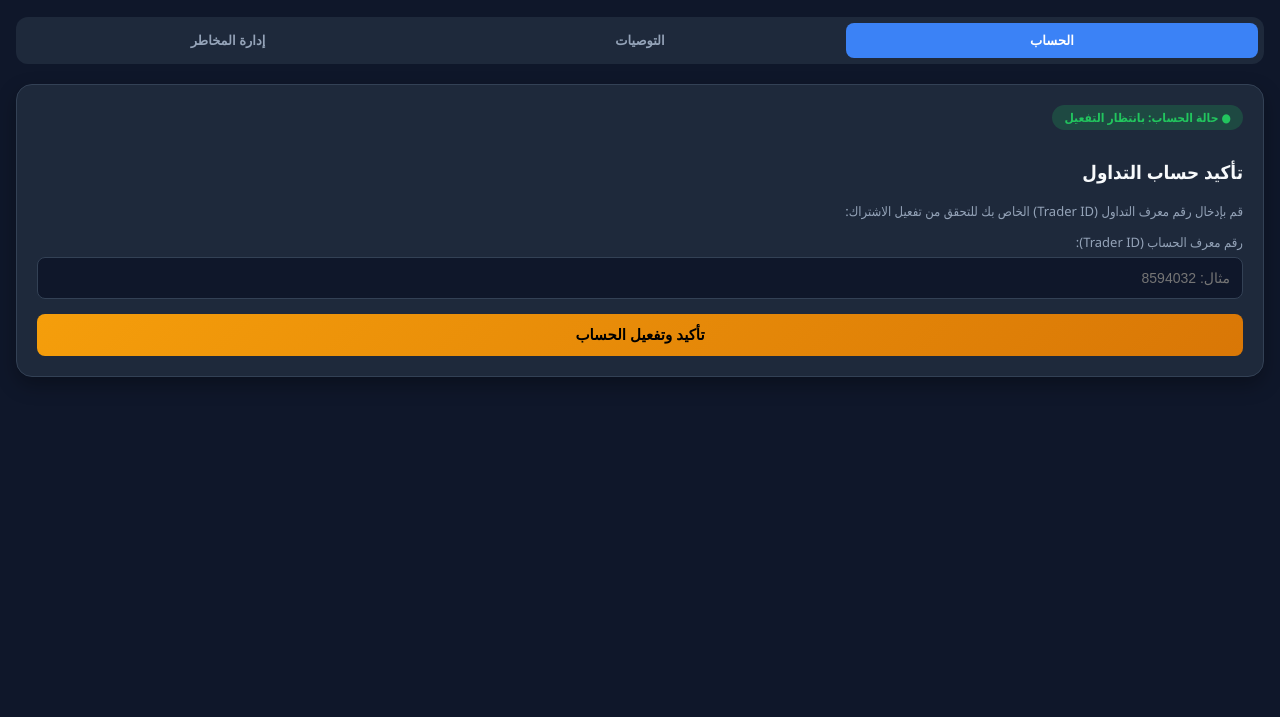
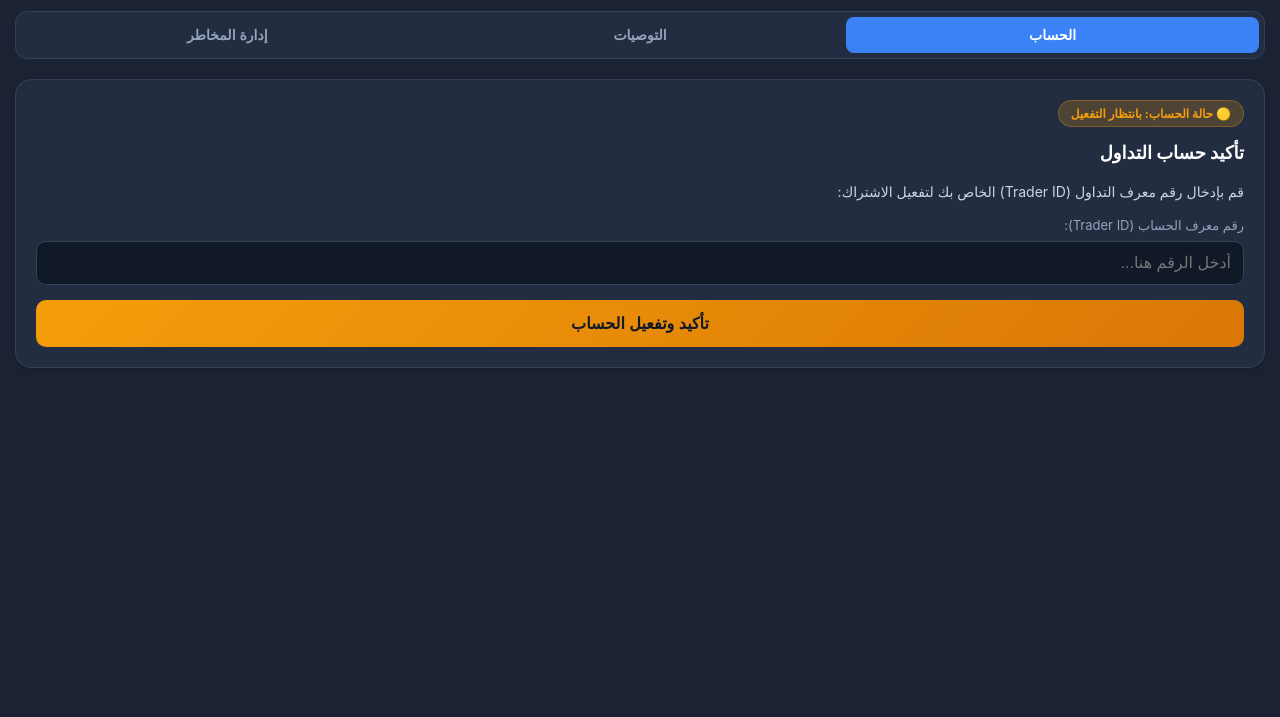
Before and after one commit to m09524016-oss/forex-mini-app, a plain HTML site: page index.html in a window 1280 px wide. Shown: the part 83-800 px from the top of the page. Drawn offline with Linux system fonts and the light colour scheme; a script that the page names is missing.

Commit message:
Update index.html

```diff
--- a/index.html
+++ b/index.html
@@ -3,234 +3,318 @@
 <head>
     <meta charset="UTF-8">
     <meta name="viewport" content="width=device-width, initial-scale=1.0">
-    <title>تطبيق مساعد التداول الاحترافي</title>
+    <title>مساعد التداول والتحليل</title>
     <script src="https://telegram.org/js/telegram-web-app.js"></script>
     <style>
         :root {
-            --bg-color: #0f172a;
-            --card-bg: #1e293b;
-            --accent-gold: #f59e0b;
-            --accent-blue: #3b82f6;
-            --green: #22c55e;
-            --text-color: #f8fafc;
-            --text-sub: #94a3b8;
+            --bg-color: #1a2234;
+            --card-bg: #232d42;
+            --text-color: #ffffff;
+            --accent-color: #f59e0b;
+            --accent-gradient: linear-gradient(135deg, #f59e0b 0%, #d97706 100%);
+            --secondary-color: #3b82f6;
+            --success-color: #10b981;
+            --danger-color: #ef4444;
+            --border-color: #334155;
         }
 
         body {
+            font-family: -apple-system, BlinkMacSystemFont, 'Segoe UI', Roboto, Helvetica, Arial, sans-serif;
             background-color: var(--bg-color);
             color: var(--text-color);
-            font-family: 'Segoe UI', Tahoma, Geneva, Verdana, sans-serif;
             margin: 0;
-            padding: 16px;
-            box-sizing: border-box;
+            padding: 15px;
             direction: rtl;
         }
 
         .header {
             text-align: center;
-            padding: 10px 0 20px 0;
-        }
-
-        .header h1 {
-            font-size: 20px;
-            color: var(--accent-gold);
-            margin: 5px 0;
-        }
-
-        .nav-tabs {
-            display: flex;
-            justify-content: space-around;
-            background: var(--card-bg);
-            border-radius: 12px;
-            padding: 6px;
             margin-bottom: 20px;
         }
 
+        .header h2 {
+            margin: 5px 0;
+            color: var(--accent-color);
+        }
+
+        .header p {
+            font-size: 13px;
+            color: #94a3b8;
+            margin: 0;
+        }
+
+        .tabs {
+            display: flex;
+            background-color: var(--card-bg);
+            border-radius: 12px;
+            padding: 5px;
+            margin-bottom: 20px;
+            border: 1px solid var(--border-color);
+        }
+
         .tab-btn {
+            flex: 1;
             background: none;
             border: none;
-            color: var(--text-sub);
-            padding: 10px 14px;
+            color: #94a3b8;
+            padding: 10px;
+            font-size: 14px;
             font-weight: bold;
-            font-size: 13px;
             cursor: pointer;
             border-radius: 8px;
-            transition: 0.3s;
-            flex: 1;
+            transition: all 0.3s ease;
         }
 
         .tab-btn.active {
-            background: var(--accent-blue);
-            color: #ffffff;
+            background-color: var(--secondary-color);
+            color: white;
         }
 
-        .section {
+        .tab-content {
             display: none;
-            background: var(--card-bg);
-            border-radius: 16px;
-            padding: 20px;
-            border: 1px solid #334155;
-            box-shadow: 0 8px 20px rgba(0,0,0,0.3);
         }
 
-        .section.active {
+        .tab-content.active {
             display: block;
         }
 
-        .input-group {
-            margin-bottom: 15px;
-            text-align: right;
-        }
-
-        .input-group label {
-            display: block;
-            margin-bottom: 6px;
-            font-size: 13px;
-            color: var(--text-sub);
-        }
-
-        .input-group input {
-            width: 100%;
-            padding: 12px;
-            border-radius: 8px;
-            border: 1px solid #334155;
-            background: #0f172a;
-            color: #fff;
-            box-sizing: border-box;
-            font-size: 14px;
-        }
-
-        .btn {
-            background: linear-gradient(135deg, var(--accent-gold), #d97706);
-            color: #000;
-            border: none;
-            padding: 12px;
-            border-radius: 8px;
-            font-size: 15px;
-            font-weight: bold;
-            cursor: pointer;
-            width: 100%;
-            transition: 0.3s;
-        }
-
-        .btn-blue {
-            background: linear-gradient(135deg, var(--accent-blue), #2563eb);
-            color: #fff;
+        .card {
+            background-color: var(--card-bg);
+            border-radius: 16px;
+            padding: 20px;
+            border: 1px solid var(--border-color);
+            box-shadow: 0 4px 6px -1px rgba(0, 0, 0, 0.1);
         }
 
         .status-badge {
             display: inline-block;
-            padding: 4px 12px;
+            padding: 5px 12px;
             border-radius: 20px;
             font-size: 12px;
             font-weight: bold;
-            background: rgba(34, 197, 94, 0.2);
-            color: var(--green);
-            margin-bottom: 10px;
+            margin-bottom: 15px;
         }
 
-        .signal-card {
-            background: #0f172a;
+        .status-pending {
+            background-color: rgba(245, 158, 11, 0.2);
+            color: var(--accent-color);
+            border: 1px solid rgba(245, 158, 11, 0.3);
+        }
+
+        .status-active {
+            background-color: rgba(16, 185, 129, 0.2);
+            color: var(--success-color);
+            border: 1px solid rgba(16, 185, 129, 0.3);
+        }
+
+        h3 {
+            margin-top: 0;
+            font-size: 18px;
+        }
+
+        p {
+            font-size: 14px;
+            color: #cbd5e1;
+            line-height: 1.5;
+        }
+
+        .form-group {
+            margin-top: 15px;
+        }
+
+        label {
+            display: block;
+            font-size: 13px;
+            margin-bottom: 8px;
+            color: #94a3b8;
+        }
+
+        input {
+            width: 100%;
+            padding: 12px;
+            background-color: #111827;
+            border: 1px solid var(--border-color);
             border-radius: 10px;
+            color: white;
+            font-size: 16px;
+            box-sizing: border-box;
+            outline: none;
+            transition: border-color 0.2s;
+        }
+
+        input:focus {
+            border-color: var(--accent-color);
+        }
+
+        .btn {
+            width: 100%;
+            background: var(--accent-gradient);
+            color: #111827;
+            border: none;
+            padding: 14px;
+            border-radius: 10px;
+            font-size: 16px;
+            font-weight: bold;
+            cursor: pointer;
+            margin-top: 15px;
+            transition: opacity 0.2s;
+        }
+
+        .signal-box {
+            background: #1e293b;
+            border-right: 4px solid var(--success-color);
             padding: 12px;
-            margin-bottom: 10px;
-            border-right: 4px solid var(--accent-gold);
+            border-radius: 8px;
+            margin-top: 10px;
+        }
+
+        .calc-box {
+            display: flex;
+            flex-direction: column;
+            gap: 10px;
+        }
+
+        .alert-error {
+            color: var(--danger-color);
+            font-size: 13px;
+            margin-top: 10px;
+            display: none;
         }
     </style>
 </head>
 <body>
 
     <div class="header">
-        <h1>📊 مساعد التداول والتحليل</h1>
-        <p style="font-size: 12px; color: var(--text-sub); margin: 0;">منصة إدارة الحسابات والتوصيات اليومية</p>
+        <h2>📊 مساعد التداول والتحليل</h2>
+        <p>منصة إدارة الحسابات والتوصيات اليومية</p>
     </div>
 
-    <!-- الشريط العلوي للتنقل -->
-    <div class="nav-tabs">
-        <button class="tab-btn active" onclick="switchTab('account')">الحساب</button>
-        <button class="tab-btn" onclick="switchTab('signals')">التوصيات</button>
-        <button class="tab-btn" onclick="switchTab('risk')">إدارة المخاطر</button>
+    <div class="tabs">
+        <button class="tab-btn active" onclick="switchTab('account', this)">الحساب</button>
+        <button class="tab-btn" onclick="switchTab('signals', this)">التوصيات</button>
+        <button class="tab-btn" onclick="switchTab('risk', this)">إدارة المخاطر</button>
     </div>
 
-    <!-- قسم الحساب والتحقق -->
-    <div id="account" class="section active">
-        <span class="status-badge">● حالة الحساب: بانتظار التفعيل</span>
-        <h3>تأكيد حساب التداول</h3>
-        <p style="font-size: 13px; color: var(--text-sub);">قم بإدخال رقم معرف التداول (Trader ID) الخاص بك للتحقق من تفعيل الاشتراك:</p>
+    <!-- 1. تبويب الحساب -->
+    <div id="account" class="tab-content active">
+        <div class="card">
+            <div id="badgeStatus" class="status-badge status-pending">🟡 حالة الحساب: بانتظار التفعيل</div>
+            <h3>تأكيد حساب التداول</h3>
+            <p>قم بإدخال رقم معرف التداول (Trader ID) الخاص بك لتفعيل الاشتراك:</p>
 
-        <div class="input-group">
-            <label>رقم معرف الحساب (Trader ID):</label>
-            <input type="number" id="traderId" placeholder="مثال: 8594032">
+            <div class="form-group">
+                <label>رقم معرف الحساب (Trader ID):</label>
+                <input type="text" id="traderIdInput" placeholder="أدخل الرقم هنا...">
+            </div>
+
+            <div id="errorMsg" class="alert-error">⚠️ رقم الـ ID غير مسجل أو غير مفعل بعد، يرجى التسجيل عبر رابط الإحالة.</div>
+
+            <button class="btn" onclick="verifyTrader()">تأكيد وتفعيل الحساب</button>
         </div>
-
-        <button class="btn" onclick="verifyAccount()">تأكيد وتفعيل الحساب</button>
     </div>
 
-    <!-- قسم التوصيات والتحليلات -->
-    <div id="signals" class="section">
-        <h3>🔥 تحليلات وتوصيات الذهب (XAUUSD)</h3>
-
-        <div class="signal-card">
-            <div style="display:flex; justify-content:space-between;">
-                <strong>XAUUSD - شراء (BUY)</strong>
-                <span style="color:var(--green); font-size:12px;">نشطة</span>
+    <!-- 2. تبويب التوصيات -->
+    <div id="signals" class="tab-content">
+        <div class="card">
+            <div id="signalsBody">
+                <div style="text-align: center; padding: 20px;">
+                    <h3>🔒 المحتوى مقفل</h3>
+                    <p>قم بتفعيل الحساب من تبويب (الحساب) لفتح التوصيات.</p>
+                </div>
             </div>
-            <p style="font-size: 12px; color: var(--text-sub); margin: 5px 0;">نقطة الدخول: 2650.00 | الهدف: 2665.00</p>
-            <p style="font-size: 11px; color: #ef4444; margin: 0;">إيقاف الخسارة: 2642.00</p>
         </div>
-
-        <p style="font-size: 12px; color: var(--text-sub); text-align: center; margin-top: 15px;">
-            يتم تحديث التحليلات تلقائياً مع إغلاق كل شمعة 4 ساعات.
-        </p>
     </div>
 
-    <!-- قسم حاسبة إدارة المخاطر -->
-    <div id="risk" class="section">
-        <h3>🧮 حاسبة حجم اللوت (Lot Size)</h3>
-
-        <div class="input-group">
-            <label>رأس المال ($):</label>
-            <input type="number" id="balance" placeholder="مثال: 500">
+    <!-- 3. تبويب إدارة المخاطر -->
+    <div id="risk" class="tab-content">
+        <div class="card">
+            <div id="riskBody">
+                <div style="text-align: center; padding: 20px;">
+                    <h3>🔒 المحتوى مقفل</h3>
+                    <p>قم بتفعيل الحساب من تبويب (الحساب) لاستخدام حاسبة المخاطر.</p>
+                </div>
+            </div>
         </div>
-
-        <div class="input-group">
-            <label>نسبة المخاطرة (%):</label>
-            <input type="number" id="riskPercent" value="2">
-        </div>
-
-        <button class="btn btn-blue" onclick="calculateLot()">حساب حجم اللوت المناسب</button>
-
-        <div id="riskResult" style="margin-top: 15px; text-align: center; font-weight: bold; color: var(--accent-gold);"></div>
     </div>
 
     <script>
-        Telegram.WebApp.ready();
-        Telegram.WebApp.expand();
+        // رقم الـ Trader ID الخاص بك كمالك للحساب
+        const OWNER_ID = "139822533";
 
-        function switchTab(tabId) {
-            document.querySelectorAll('.section').forEach(s => s.classList.remove('active'));
-            document.querySelectorAll('.tab-btn').forEach(b => b.classList.remove('active'));
+        function switchTab(tabId, btn) {
+            document.querySelectorAll('.tab-content').forEach(el => el.classList.remove('active'));
+            document.querySelectorAll('.tab-btn').forEach(el => el.classList.remove('active'));
 
             document.getElementById(tabId).classList.add('active');
-            event.target.classList.add('active');
+            btn.classList.add('active');
         }
 
-        function verifyAccount() {
-            const id = document.getElementById('traderId').value;
-            if(id) {
-                Telegram.WebApp.showAlert('تم إرسال رقم الحساب (' + id + ') بنجاح! جاري التحقق من التفعيل...');
+        function verifyTrader() {
+            const idVal = document.getElementById('traderIdInput').value.trim();
+            const errorElement = document.getElementById('errorMsg');
+
+            if (!idVal) {
+                alert('يرجى كتابة رقم Trader ID أولاً');
+                return;
+            }
+
+            // التحقق مما إذا كان الرقم هو رقمك المعين
+            if (idVal === OWNER_ID) {
+                errorElement.style.display = 'none';
+
+                // تحديث حالة الحساب بـ مفعل
+                document.getElementById('badgeStatus').className = 'status-badge status-active';
+                document.getElementById('badgeStatus').innerText = '🟢 حالة الحساب: مفعل بنجاح (حساب المالك)';
+
+                // فتح قسم التوصيات
+                document.getElementById('signalsBody').innerHTML = `
+                    <h3>📈 التوصيات المباشرة (XAUUSD)</h3>
+                    <div class="signal-box">
+                        <p style="margin:2px 0;"><strong>الزوج:</strong> الذهب مقابل الدولار (XAUUSD)</p>
+                        <p style="margin:2px 0;"><strong>النوع:</strong> شراء (BUY) 🟢</p>
+                        <p style="margin:2px 0;"><strong>منطقة الدخول:</strong> 2720.00 - 2715.00</p>
+                        <p style="margin:2px 0;"><strong>الهدف الأول:</strong> 2730.00 🎯</p>
+                        <p style="margin:2px 0;"><strong>الهدف الثاني:</strong> 2742.00 🎯</p>
+                        <p style="margin:2px 0;"><strong>وقف الخسارة:</strong> 2708.00 🛑</p>
+                    </div>
+                `;
+
+                // فتح قسم إدارة المخاطر وحاسبة اللوت
+                document.getElementById('riskBody').innerHTML = `
+                    <h3>🧮 حاسبة اللوت وإدارة المخاطر</h3>
+                    <div class="calc-box">
+                        <div class="form-group">
+                            <label>رأس المال ($):</label>
+                            <input type="number" id="capital" value="1000">
+                        </div>
+                        <div class="form-group">
+                            <label>نسبة المخاطرة (%):</label>
+                            <input type="number" id="riskPct" value="2">
+                        </div>
+                        <div class="form-group">
+                            <label>عدد نقاط الستوب (Pips):</label>
+                            <input type="number" id="stopPips" value="30">
+                        </div>
+                        <button class="btn" onclick="calcLot()">احسب اللوت المناسب</button>
+                        <div id="calcRes" style="margin-top:10px; font-weight:bold; color:#f59e0b;"></div>
+                    </div>
+                `;
+
+                alert('أهلاً بك يا محمد! تم التحقق بنجاح وفتح جميع أقسام التطبيق.');
             } else {
-                Telegram.WebApp.showAlert('يرجى إدخال رقم معرف الحساب أولاً.');
+                errorElement.style.display = 'block';
             }
         }
 
-        function calculateLot() {
-            const balance = document.getElementById('balance').value;
-            const risk = document.getElementById('riskPercent').value;
-            if(balance && risk) {
-                const amount = (balance * (risk / 100)).toFixed(2);
-                document.getElementById('riskResult').innerText = 'المبلغ المخاطر به: $' + amount;
-            }
+        function calcLot() {
+            const cap = parseFloat(document.getElementById('capital').value) || 0;
+            const risk = parseFloat(document.getElementById('riskPct').value) || 0;
+            const pips = parseFloat(document.getElementById('stopPips').value) || 1;
+
+            const riskAmount = cap * (risk / 100);
+            const lot = (riskAmount / (pips * 10)).toFixed(2);
+
+            document.getElementById('calcRes').innerText = `حجم العقود المقترح (Lot): ${lot} لوت | قيمة المخاطرة: ${riskAmount}$`;
         }
     </script>
 </body>
```
